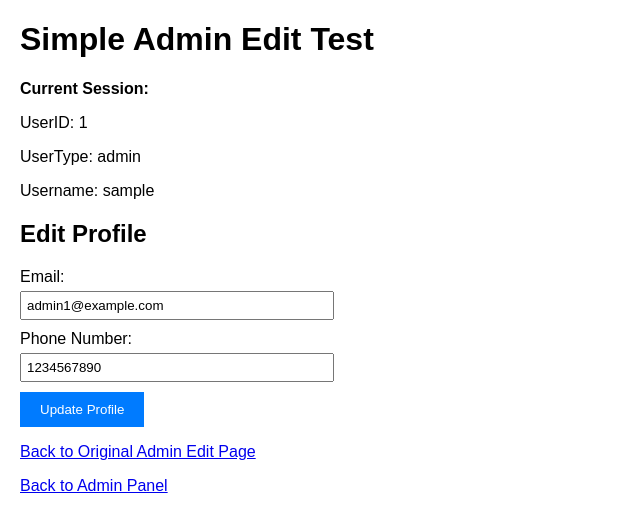
After one commit to Ihsas01/Drop4Life-Blood-Donation, a PHP site: page /simple_admin_edit.php in a window 1280 px wide. The commit adds this page. Shown: the top 532 px of the page, without its empty margins (0-640 px from the left). Run offline with PHP 8.4, Linux system fonts and the light colour scheme; the visitor is signed in with stand-in values (Sample User, id 1); data comes from the database, SQL or seed files in the repository.

Commit message:
admin changes

```diff
--- a/CRUD/dbh.crud.php
+++ b/CRUD/dbh.crud.php
@@ -7,5 +7,5 @@ $dbName = 'blood_donation';
 $conn = mysqli_connect($serverName,$userName,$password,$dbName);
 
 if (!$conn) {
-    die("Not connected").mysqli_connect_error();
+    die("Not connected: " . mysqli_connect_error());
 }?>
--- /dev/null
+++ b/simple_admin_edit.php
@@ -0,0 +1,116 @@
+<?php
+session_start();
+
+// Check if user is logged in and is an admin
+if (!isset($_SESSION['userID']) || !isset($_SESSION['userType']) || $_SESSION['userType'] !== 'admin') {
+    echo "<h2>Access Denied!</h2>";
+    echo "<p>You must be logged in as an admin to access this page.</p>";
+    echo "<p><a href='admin_login.php'>Login as Admin</a></p>";
+    exit;
+}
+
+// Database connection
+$serverName = 'localhost';
+$userName = 'root';
+$password = '';
+$dbName = 'blood_donation';
+
+$conn = mysqli_connect($serverName, $userName, $password, $dbName);
+
+if (!$conn) {
+    die("Connection failed: " . mysqli_connect_error());
+}
+
+// Handle form submission
+if ($_SERVER["REQUEST_METHOD"] == "POST" && isset($_POST['update'])) {
+    $AdminID = $_POST['AdminID'];
+    $Email = $_POST['email'];
+    $Phone = intval($_POST['number']);
+
+    echo "<h3>Form Submitted!</h3>";
+    echo "<p>AdminID: $AdminID</p>";
+    echo "<p>Email: $Email</p>";
+    echo "<p>Phone: $Phone</p>";
+
+    $sql = "UPDATE admin SET Email=?, Phone_no=? WHERE Admin_id = ?";
+    $stmt = $conn->prepare($sql);
+    $stmt->bind_param("ssi", $Email, $Phone, $AdminID);
+
+    if ($stmt->execute() === TRUE) {
+        echo "<p style='color: green; font-weight: bold;'>UPDATE SUCCESSFUL!</p>";
+        echo "<p>Rows affected: " . $stmt->affected_rows . "</p>";
+
+        // Update session variables
+        $_SESSION['email'] = $Email;
+        $_SESSION['phone'] = $Phone;
+    } else {
+        echo "<p style='color: red; font-weight: bold;'>UPDATE FAILED: " . $stmt->error . "</p>";
+    }
+    $stmt->close();
+}
+
+// Get current admin data
+$query = "SELECT * FROM admin WHERE Admin_id = ?";
+$stmt = $conn->prepare($query);
+$stmt->bind_param("i", $_SESSION['userID']);
+$stmt->execute();
+$result = $stmt->get_result();
+$row = $result->fetch_assoc();
+
+if (!$row) {
+    die('Admin not found');
+}
+
+$Email = $row['Email'];
+$Phone = $row['Phone_no'];
+$stmt->close();
+?>
+
+<!DOCTYPE html>
+<html>
+<head>
+    <title>Simple Admin Edit</title>
+    <style>
+        body { font-family: Arial, sans-serif; margin: 20px; }
+        .form-group { margin: 10px 0; }
+        label { display: block; margin-bottom: 5px; }
+        input { padding: 5px; width: 300px; }
+        button { padding: 10px 20px; background: #007bff; color: white; border: none; cursor: pointer; }
+        button:hover { background: #0056b3; }
+        .success { color: green; }
+        .error { color: red; }
+    </style>
+</head>
+<body>
+    <h1>Simple Admin Edit Test</h1>
+
+    <p><strong>Current Session:</strong></p>
+    <p>UserID: <?php echo $_SESSION['userID']; ?></p>
+    <p>UserType: <?php echo $_SESSION['userType']; ?></p>
+    <p>Username: <?php echo $_SESSION['username']; ?></p>
+
+    <h2>Edit Profile</h2>
+    <form method="post">
+        <div class="form-group">
+            <label for="email">Email:</label>
+            <input type="email" name="email" id="email" value="<?php echo htmlspecialchars($Email); ?>" required>
+        </div>
+
+        <div class="form-group">
+            <label for="number">Phone Number:</label>
+            <input type="tel" name="number" id="number" value="<?php echo htmlspecialchars($Phone); ?>" required>
+        </div>
+
+        <input type="hidden" name="AdminID" value="<?php echo $_SESSION['userID']; ?>">
+
+        <div class="form-group">
+            <button type="submit" name="update">Update Profile</button>
+        </div>
+    </form>
+
+    <p><a href="admin_edit.php">Back to Original Admin Edit Page</a></p>
+    <p><a href="admin_panel.php">Back to Admin Panel</a></p>
+</body>
+</html>
+
+<?php mysqli_close($conn); ?>
```
Also changed, not shown: CRUD/edit_admin_process.php (+22 -1 lines), admin_edit.php (+32 -0 lines), js/admin-edit.js (+4 -12 lines), test_admin_update.php (added, +68 -0 lines).
